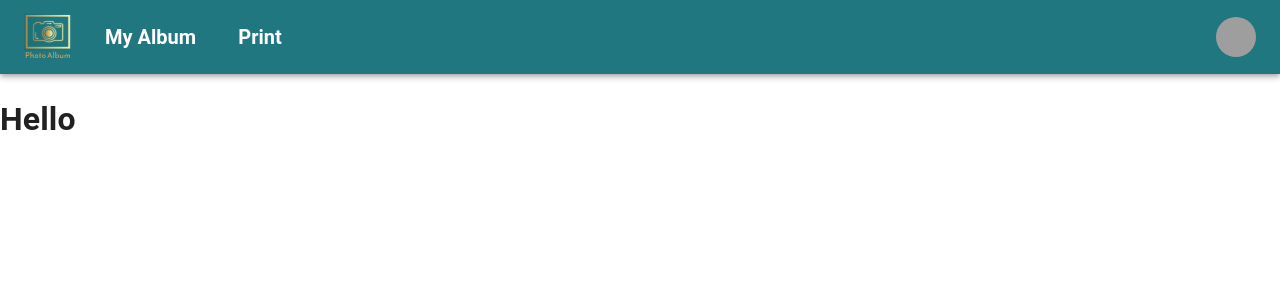
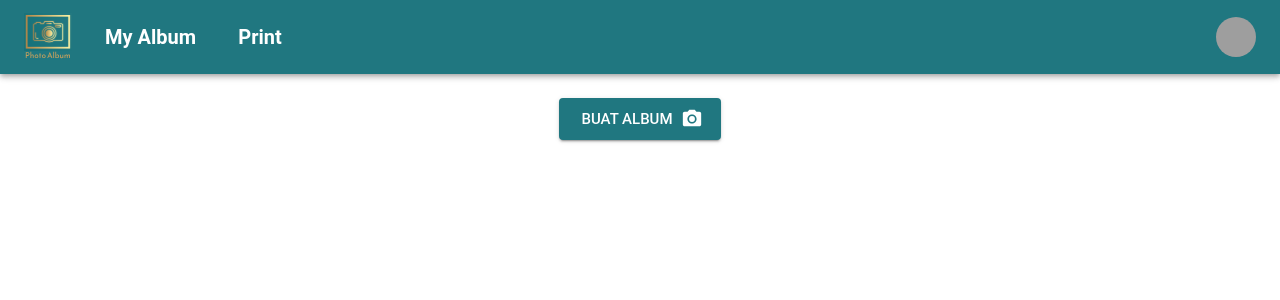
Before and after one commit to yusufginanjar/photo_album, a React (Create React App) app in the folder frontend/: page / in a window 1280 px wide. Shown: the top 300 px of the page. Built offline with nearby package versions, Linux system fonts and the light colour scheme; grey boxes are pictures that could not be loaded.

Commit message:
FE: home page - Add button

```diff
--- a/frontend/src/pages/home.tsx
+++ b/frontend/src/pages/home.tsx
@@ -1,14 +1,26 @@
 import * as React from "react";
 import Layout from "../component/layout";
+import Button from "@mui/material/Button";
+import Container from "@mui/material/Container";
+import PhotoCamera from "@mui/icons-material/PhotoCamera";
+import Box from '@mui/material/Box';
 
-const Header = () => {
+
+
+const Home = () => {
     return (
         <>
             <Layout>
-				<h1>Hello</h1>
+                <Container maxWidth="xl" id="margin-one">
+                <Box mt={3} display="flex" justifyContent="center">
+                    <Button variant="contained" endIcon={<PhotoCamera />} size="large">
+                        Buat Album
+                    </Button>
+                </Box>
+                </Container>
 			</Layout>
         </>
     );
 };
 
-export default Header;
+export default Home;
```
